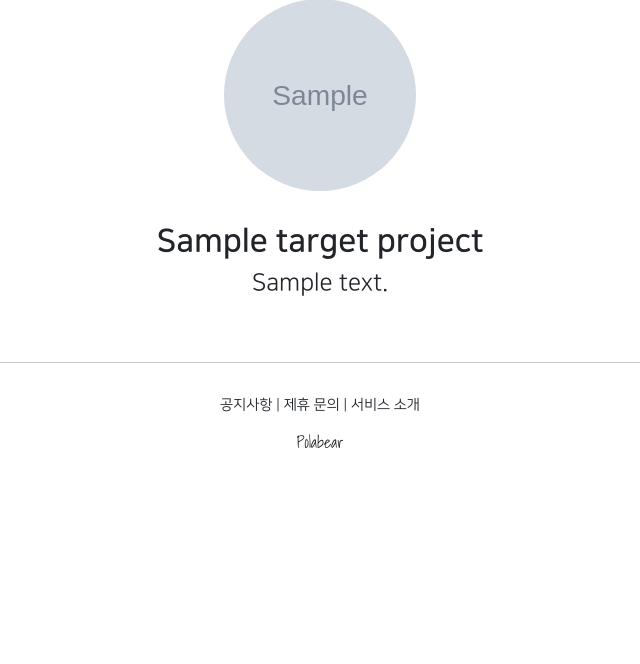
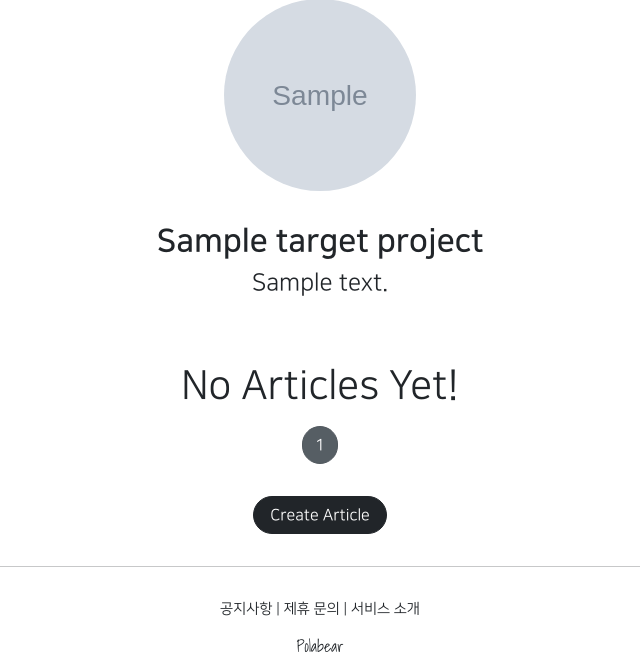
Before and after one commit to wer319452/self, a Django app: template projectapp/templates/projectapp/detail.html in a window 1280 px wide. Shown: the part 218-882 px from the top of the page, without its empty margins (320-960 px from the left). Before the commit the page ends 666 px from the top, so only its background shows below. Run offline with Django 3.2, Linux system fonts and the light colour scheme; the template is opened without the code that fills it: most values are stand-ins (such as "Sample title", 1, 10 or a date in 2020); grey boxes marked "Sample" are stand-in pictures; some libraries are stand-ins or nearby versions.

Commit message:
self study 28
add article in mypage and project

```diff
--- a/accountapp/templates/accountapp/detail.html
+++ b/accountapp/templates/accountapp/detail.html
@@ -46,6 +46,12 @@
                 </a>
             {% endif %}
         </div>
+
+    <div>
+
+        {% include 'snippets/list_fragment.html' with article_list=object_list %}
+
+    </div>
     </div>
 
 {% endblock %}
--- a/articleapp/forms.py
+++ b/articleapp/forms.py
@@ -6,4 +6,4 @@ from articleapp.models import Article
 class ArticleCreationForm(ModelForm):
     class Meta:
         model = Article
-        fields = ['title', 'image','content']
+        fields = ['title', 'image', 'project','content']
--- a/articleapp/models.py
+++ b/articleapp/models.py
@@ -2,8 +2,13 @@ from django.contrib.auth.models import User
 from django.db import models
 
 # Create your models here.
+from projectapp.models import Project
+
+
 class Article(models.Model):
     writer = models.ForeignKey(User, on_delete=models.SET_NULL, related_name='article', null=True)
+    project = models.ForeignKey(Project, on_delete=models.SET_NULL, related_name='article', null=True)
+
 
     title = models.CharField(max_length=200, null=True)
     image = models.ImageField(upload_to='article/', null=False)
--- a/projectapp/templates/projectapp/detail.html
+++ b/projectapp/templates/projectapp/detail.html
@@ -15,4 +15,9 @@
         </div>
     </div>
 
+    <div>
+
+        {% include 'snippets/list_fragment.html' with article_list=object_list %}
+
+    </div>
 {% endblock %}
--- /dev/null
+++ b/templates/snippets/list_fragment.html
@@ -0,0 +1,52 @@
+{% load static %}
+
+    <style>
+        .container {
+            padding: 0;
+            margin: 0 auto;
+        }
+
+        .container a {
+            width: 45%;
+            max-width: 250px;
+        }
+
+        .container div {
+            width: 250px;
+            display: flex;
+            justify-content: center;
+            align-items: center;
+            border-radius: 1rem;
+        }
+
+        .container img {
+            width: 100%;
+            border-radius: 1rem;
+        }
+
+    </style>
+
+    {% if article_list %}
+        <div class="container">
+            {% for article in article_list %}
+                <a href="{% url 'articleapp:detail' pk=article.pk %}">
+                    {% include 'snippets/card.html' with article=article %}
+                </a>
+            {% endfor %}
+        </div>
+        <script src="{% static 'js/magicgrid.js' %}"></script>
+    {% else %}
+        <div class="text-center">
+            <h1>
+                No Articles Yet!
+            </h1>
+        </div>
+    {% endif %}
+
+    {% include 'snippets/pagnation.html' with page_obj=page_obj %}
+
+    <div style="text-align: center">
+        <a href="{% url 'articleapp:create' %}" class="btn btn-dark rounded-pill mt-3 mb-3 px-3">
+            Create Article
+        </a>
+    </div>
```
Also changed, not shown: accountapp/views.py (+9 -1 lines), projectapp/views.py (+9 -1 lines), articleapp/migrations/0003_article_project.py (added), db.sqlite3, media/article/pingping_Jc3uE2w.jpg (added).
